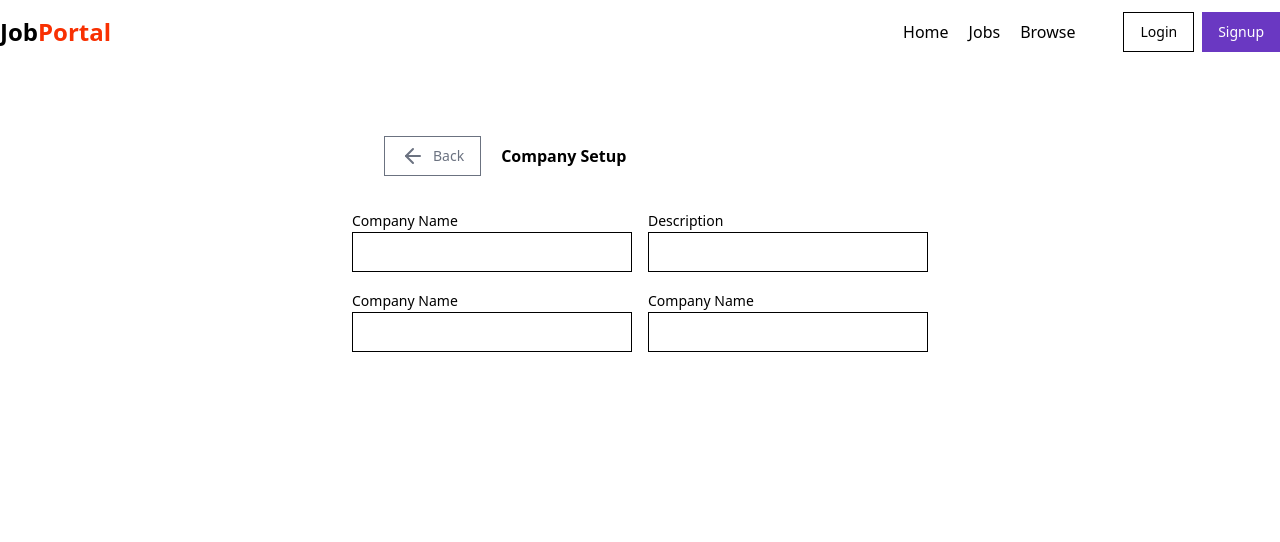
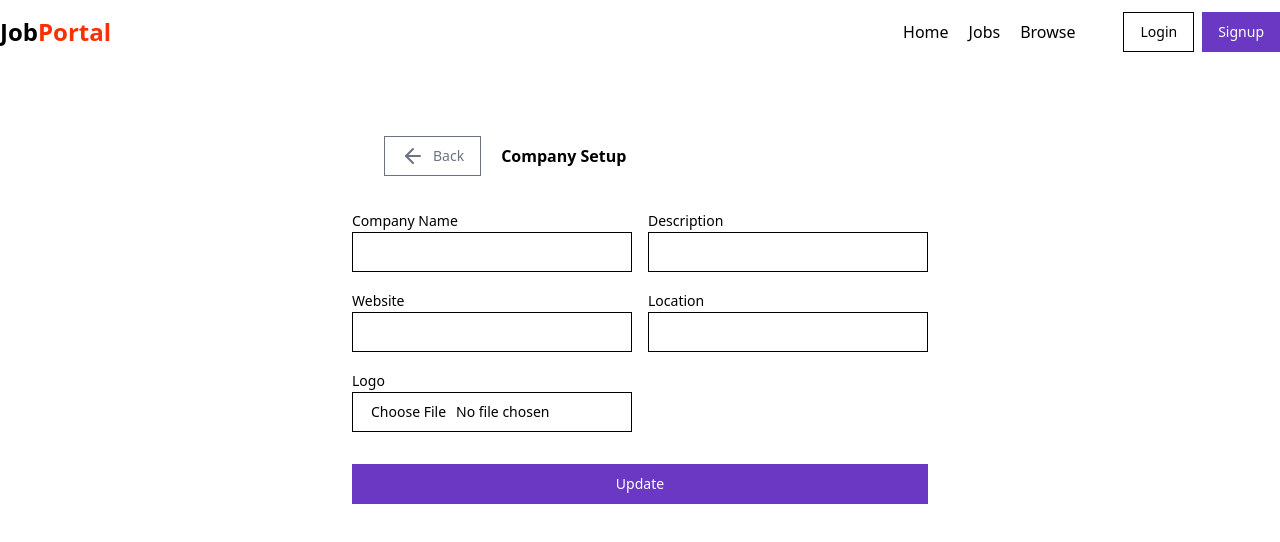
Before and after one commit to Noorain464/job_portal, a React (Vite) app in the folder frontend/: page /admin/companies/1 in a window 1280 px wide. Shown: the top 542 px of the page. Built offline with nearby package versions, Linux system fonts and the light colour scheme.

Commit message:
company setup done

```diff
--- a/frontend/src/components/recruiter/CompanySetup.jsx
+++ b/frontend/src/components/recruiter/CompanySetup.jsx
@@ -4,6 +4,10 @@ import { ArrowLeft } from 'lucide-react'
 import { Button } from '../ui/button'
 import { Label } from '../ui/label'
 import { Input } from '../ui/input'
+import axios from 'axios'
+import { COMPANY_API_END_POINT } from '@/utils/constant'
+import { useNavigate, useParams } from 'react-router-dom'
+import { toast } from 'sonner'
 
 const CompanySetup = () => {
     const [input, setInput] = useState({
@@ -13,7 +17,9 @@ const CompanySetup = () => {
         location: "",
         file: null
     })
-
+    const [loading, setLoading] = useState(false);
+    const params = useParams();
+    const navigate = useNavigate();
     const changeEventHandler = (e) => {
         setInput({
             ...input,
@@ -21,16 +27,41 @@ const CompanySetup = () => {
         })
     }
     const changeFileHandler = (e) => {
-        setInput({
-            ...input,
-            file: e.target.files?.[0]
-        })
+        const file = e.target.files?.[0];
+        setInput({...input,file})
+    }
+    const submitHandler = async(e) => {
+        e.preventDefault();
+        const formdata = new FormData();
+        formdata.append("name", input.name);
+        formdata.append("description", input.description);
+        formdata.append("website", input.website);
+        formdata.append("location", input.location);
+
+        if(input.file){
+            formdata.append("file", input.file);
+        }
+        try {
+            const res = await axios.put(`${COMPANY_API_END_POINT}/update/${params.id}`, formdata,{
+                headers: {
+                    'Content-Type' : 'multipart/form-data'
+                },
+                withCredentials:true
+            })
+            if(res.data.success){
+                toast.success(res.data.message);
+                navigate("/admin/companies");
+            }
+        } catch (error) {
+            console.log(error);
+            toast.error(error?.response?.data?.message);
+        }
     }
     return (
         <div>
             <Navbar />
             <div className='max-w-xl mx-auto my-10'>
-                <form action="">
+                <form onSubmit={submitHandler}>
                     <div className='flex items-center gap-5 p-8'>
                         <Button variant="outline" className="flex items-center gap-2 text-gray-500 font semibold">
                             <ArrowLeft />
@@ -52,31 +83,39 @@ const CompanySetup = () => {
                             <Label>Description</Label>
                             <Input
                                 type="text"
-                                name="name"
+                                name="description"
                                 value={input.description}
                                 onChange={changeEventHandler}
                             />
                         </div>
                         <div>
-                            <Label>Company Name</Label>
+                            <Label>Website</Label>
                             <Input
                                 type="text"
-                                name="name"
-                                value={input.name}
+                                name="website"
+                                value={input.website}
                                 onChange={changeEventHandler}
                             />
                         </div>
                         <div>
-                            <Label>Company Name</Label>
+                            <Label>Location</Label>
                             <Input
                                 type="text"
-                                name="name"
-                                value={input.name}
+                                name="location"
+                                value={input.location}
                                 onChange={changeEventHandler}
                             />
                         </div>
+                        <div>
+                            <Label>Logo</Label>
+                            <Input
+                                type="file"
+                                accept="image/*"
+                                onChange={changeFileHandler}
+                            />
+                        </div>
                     </div>
-
+                    <Button type="submit" className="w-full mt-8 bg-[#6A38C2] text-white">Update</Button>
                 </form>
             </div>
         </div>
```
